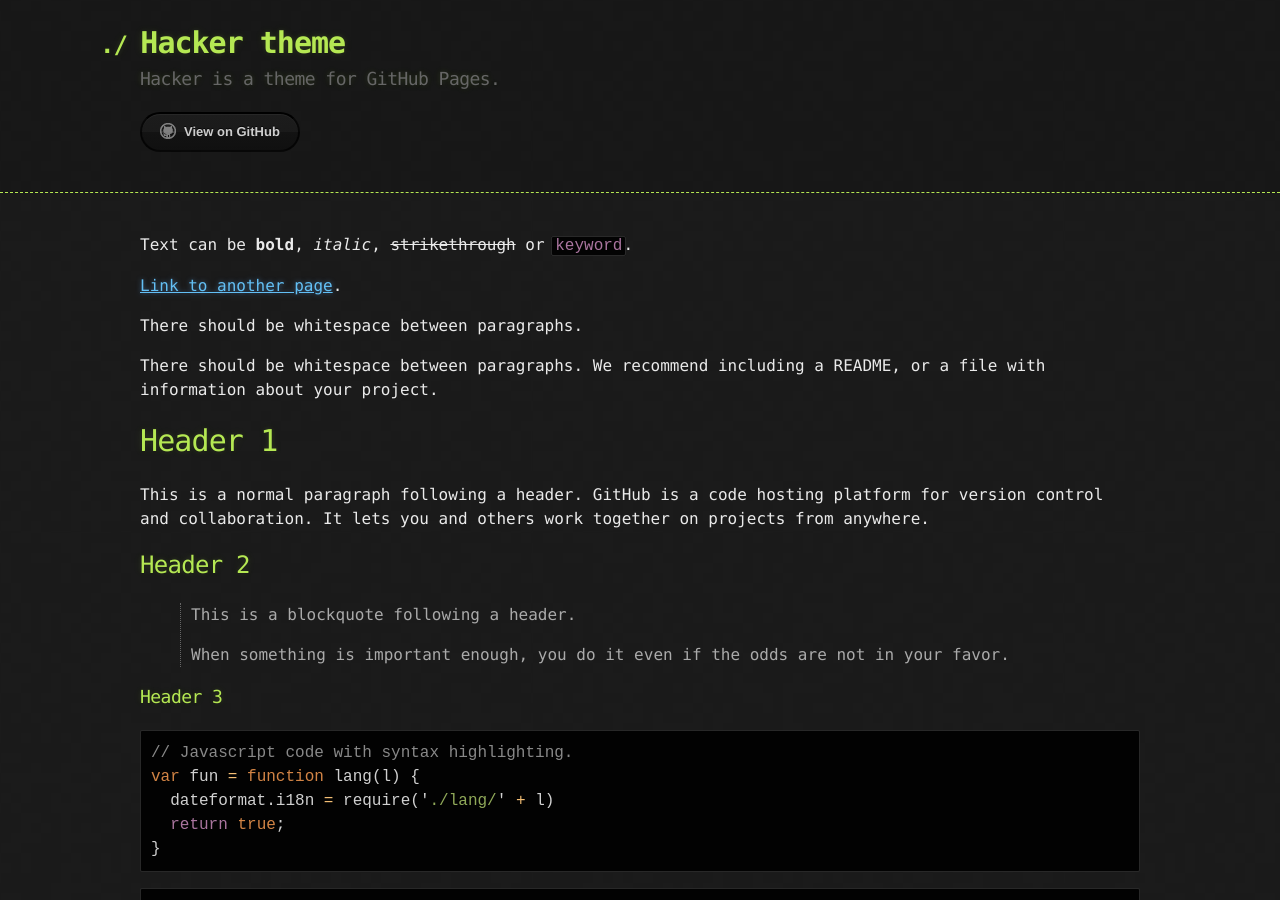
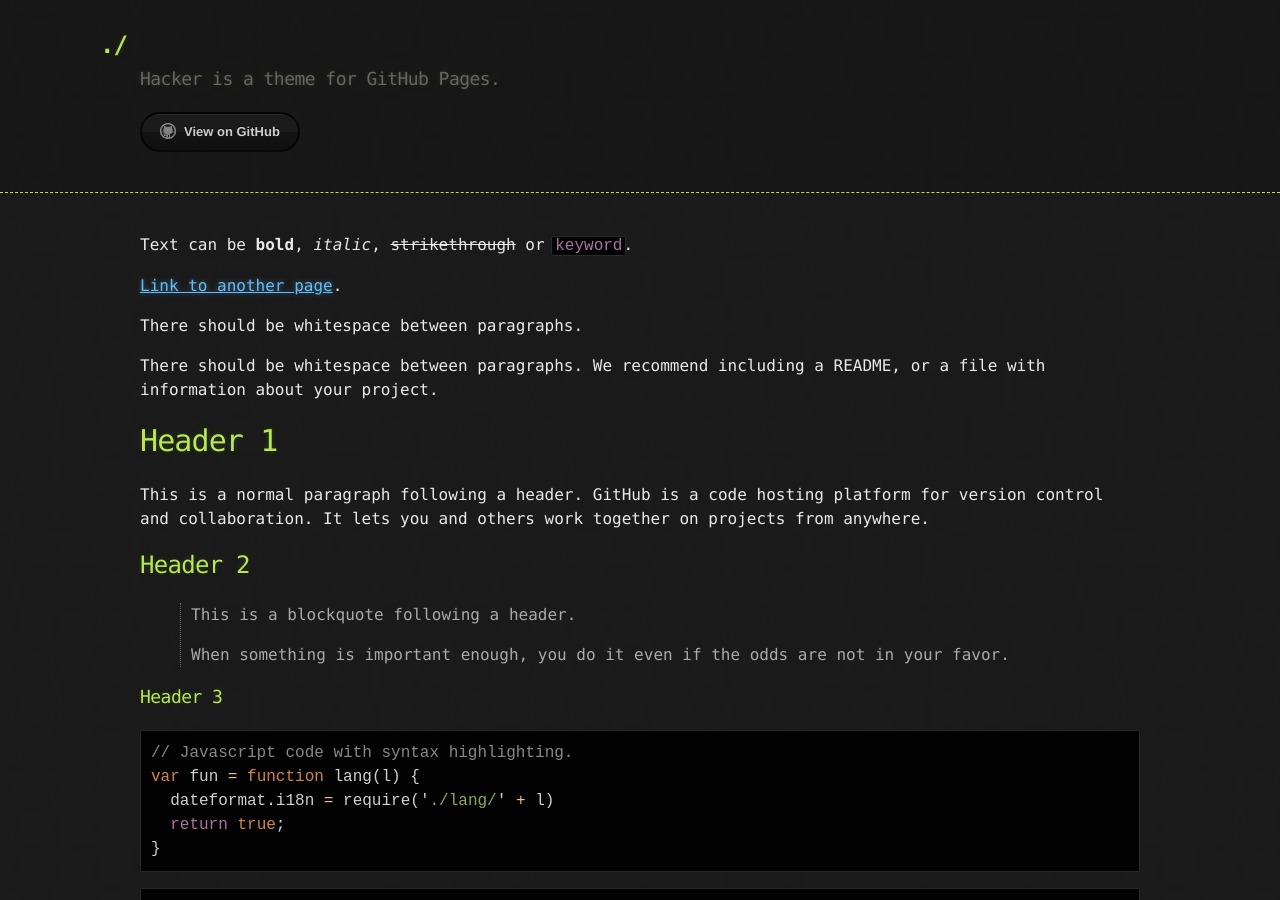
Before and after one commit to S4ndrow/S4ndrow.github.io, a Jekyll site: the page built from index.md, in a window 1280 px wide and 900 px high. Built offline with Jekyll 4.4.1, drawn with Linux system fonts in a browser that asks for light colours.

Commit message:
Update default.html

```diff
--- a/_layouts/default.html
+++ b/_layouts/default.html
@@ -15,7 +15,7 @@
     <header>
       <div class="container">
         <a id="a-title" href="{{ '/' | relative_url }}">
-          <h1>{{ site.title | default: site.github.repository_name }}</h1>
+          <h1>{{ Hola}}</h1>
         </a>
         <h2>{{ site.description | default: site.github.project_tagline }}</h2>
 
```
